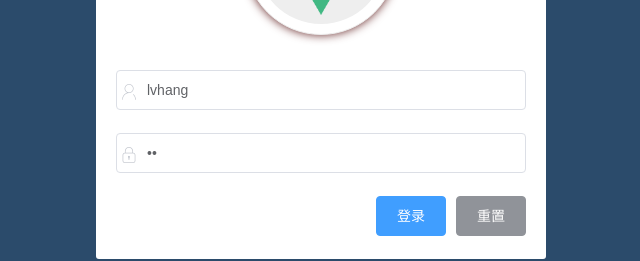
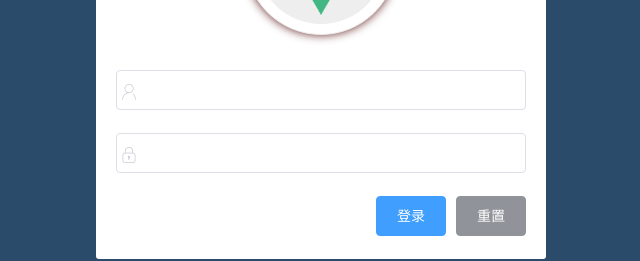
Before and after one commit to HANGMEIMEI/Vue-e-commerce-management-system, a Vue app: page /#/login in a window 1280 px wide. Shown: the part 291-552 px from the top of the page, without its empty margins (319-959 px from the left). Built offline with nearby package versions, Linux system fonts and the light colour scheme.

Commit message:
实现登录组件表单的数据验证

```diff
--- a/src/components/Login.vue
+++ b/src/components/Login.vue
@@ -10,15 +10,27 @@
         <img src="../assets/logo.png" alt="" />
       </div>
       <!-- 登录表单区域 开始 -->
-      <el-form :model="loginForm" label-width="0px" class="login_form">
+      <el-form
+        :rules="loginFormRules"
+        :model="loginForm"
+        label-width="0px"
+        class="login_form"
+      >
         <!-- 用户名： -->
-        <el-form-item>
+        <el-form-item prop="username">
           <!--  prefix-icon="el-icon-search" 表示输入框前面的小图标！ -->
-          <el-input v-model="loginForm.username" prefix-icon="iconfont icon-yonghuming"></el-input>
+          <el-input
+            v-model="loginForm.username"
+            prefix-icon="iconfont icon-yonghuming"
+          ></el-input>
         </el-form-item>
         <!-- 密码 -->
-        <el-form-item>
-          <el-input v-model="loginForm.password" prefix-icon="iconfont icon-mima" type="password"></el-input>
+        <el-form-item prop="password">
+          <el-input
+            v-model="loginForm.password"
+            prefix-icon="iconfont icon-mima"
+            type="password"
+          ></el-input>
         </el-form-item>
         <!-- 按钮区域 -->
         <el-form-item class="btns">
@@ -37,8 +49,30 @@ export default {
     return {
       // 这是登录表单的数据绑定对象！
       loginForm: {
-        username: 'lvhang',
-        password: '23'
+        username: "",
+        password: ""
+      },
+      // 这是表单的验证规则对象！
+      loginFormRules: {
+        // 一个规则一个数组
+        // 验证用户名是否合法
+        username: [
+          {
+            required: true,
+            message: "你输入的用户名有误，请重新输入",
+            trigger: "blur"
+          },
+          { min: 5, max: 15, message: "如果长度不在3-13之间就会显示这个消息", trigger: "blur" }
+        ],
+        // 验证输入的密码是否合法！
+        password: [
+          {
+            required: true,
+            message: "你输入的密码有误，请重新输入",
+            trigger: "blur"
+          },
+          { min: 5, max: 15, message: "如果长度不在3-13之间就会显示这个消息", trigger: "blur" }
+        ]
       }
     };
   }
```
Also changed, not shown: 1 other file (tests, documents, lock files or other folders).
